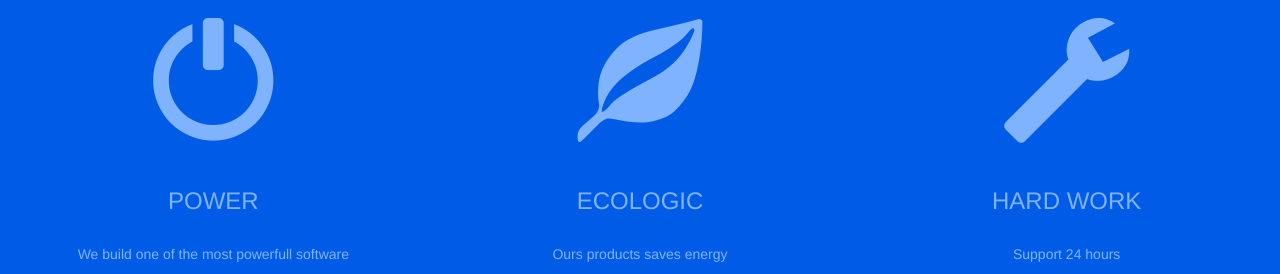
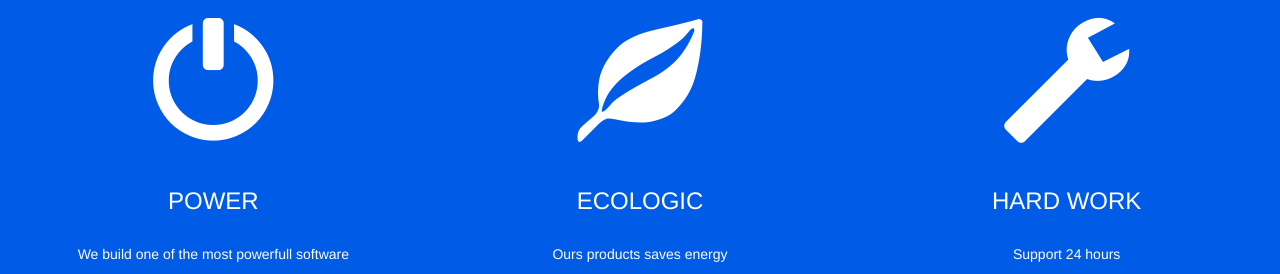
Before and after one commit to nizpott/nizpott.github.io, a PHP site: page / in a window 1280 px wide. Shown: the part 961-1235 px from the top of the page. Run offline with PHP 8.4, Linux system fonts and the light colour scheme.

Commit message:
Update style.css

```diff
--- a/style.css
+++ b/style.css
@@ -10,9 +10,9 @@ body {
 }
 #iconos {
   background-color:#005ce6;
-  color:#80b3ff;
+  color:white;
 }
 nav{
   background-color:#005ce6 !important;
-  color:#80b3ff !important;
+  color:white !important;
 }
```
